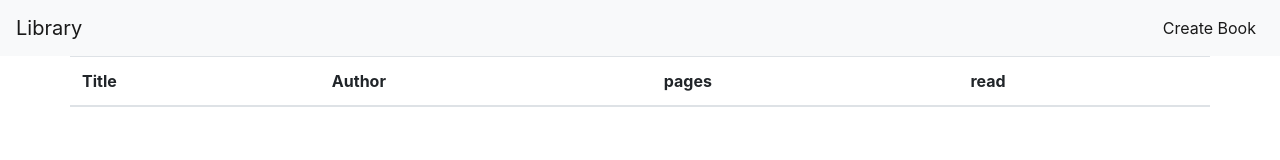
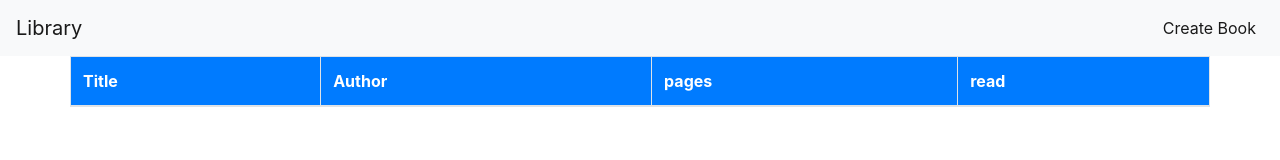
Before and after one commit to ashraffares/Library, a plain HTML site: page show.html in a window 1280 px wide. Drawn offline with nearby package versions, Linux system fonts and the light colour scheme.

Commit message:
Add more styling to table

```diff
--- a/scripts/main.js
+++ b/scripts/main.js
@@ -8,10 +8,7 @@ function Book(title,author,pages,read){
         this.pages = pages;
         this.read = read;
 }
-
-
 let button = document.getElementById('submitform').onclick = function(){
-
     const bk = new Book(
         document.getElementById('title').value,
         document.getElementById('author').value,
--- a/show.html
+++ b/show.html
@@ -24,8 +24,8 @@
           </ul>
         </div>
     </nav>
-    <table class="table container">
-      <thead>
+    <table class="table container table-striped table-bordered table-hover">
+      <thead class="bg-primary text-white ">
         <tr>
           <th scope="col">Title</th>
           <th scope="col">Author</th>
```
Also changed, not shown: index.html (+2 -2 lines).
